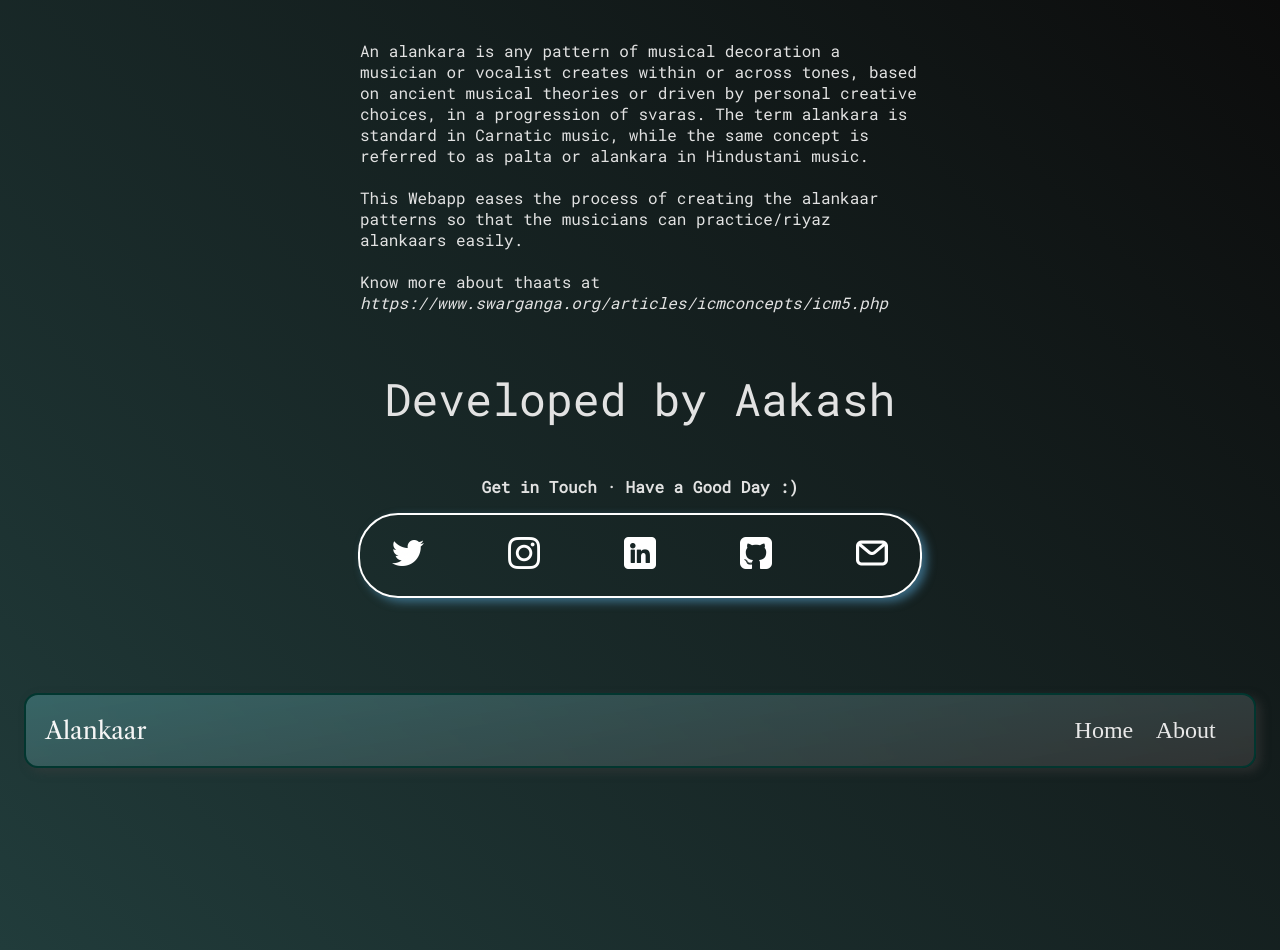
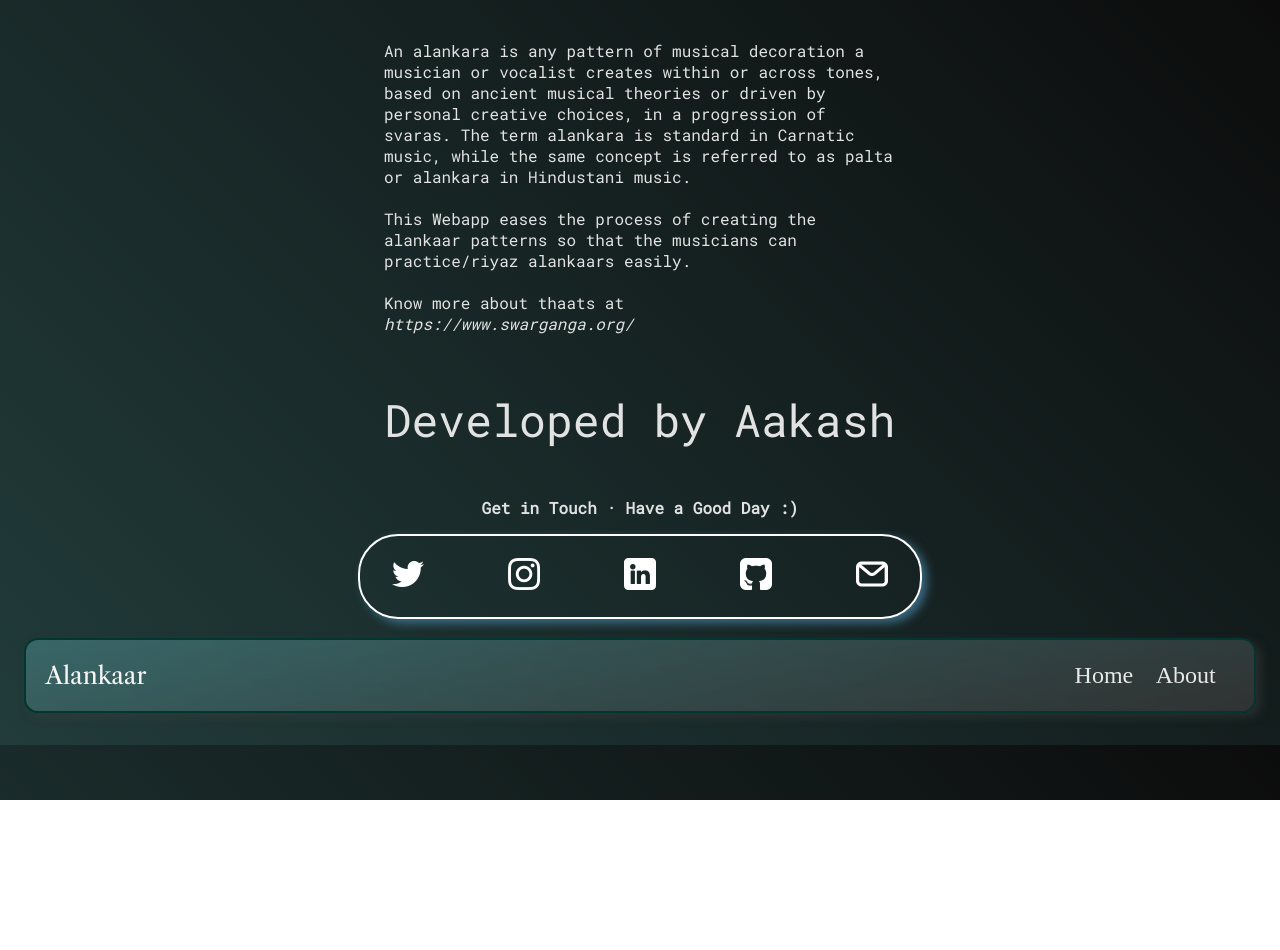
Before and after one commit to Betaakash/your-alankaar, a React (Create React App) app: page /about in a window 1280 px wide. After the commit the page ends 800 px from the top, so only its background shows below. Built offline with nearby package versions, Linux system fonts and the light colour scheme; a web font is replaced by a local one.

Commit message:
fixed about

```diff
--- a/src/about.css
+++ b/src/about.css
@@ -1,26 +1,26 @@
 .boddy {
-  height: 100vh;
+  height: 100%;
+  /* border: 1px white solid; */
 }
 
-.another_link {
-  margin-bottom: 0;
-  margin-left: 0;
-  margin-right: 0;
-  margin-top: 0;
+#another_link {
+  /* border: 1px solid white; */
+  margin-right: 1.5rem;
   text-decoration: none;
-  margin: inherit;
+  /* margin: inherit; */
   color: inherit;
-  padding: inherit;
-
+  /* padding: inherit; */
 }
 
 .music {
+  /* border: 1px solid white; */
   margin: 0 auto;
   margin-top: 1.5rem;
   max-width: 35rem;
   margin-bottom: 0;
-  display: flex;
+  /* display: flex; */
   justify-content:center;
+  /* margin-right: 1.5rem; */
   align-items: center;
   align-self: center;
   /* font-size: 2.8rem; */
@@ -77,6 +77,8 @@ p {
   justify-content: center;
   align-items: center;
   align-self: center;
+  margin-left: 1.5rem;
+  margin-right: 1.5rem;
 }
 
 .classp {
--- a/src/about.js
+++ b/src/about.js
@@ -24,11 +24,11 @@ const About = () => {
             that the musicians can practice/riyaz alankaars easily. <br />{" "}
             <br />
             Know more about thaats at{" "}
-            <a className="another_link"
+            <a id="another_link"
               href="https://www.swarganga.org/articles/icmconcepts/icm5.php"
               target="_blank"
             >
-             <i>https://www.swarganga.org/articles/icmconcepts/icm5.php </i>
+             <i>https://www.swarganga.org/ </i>
             </a>
           </p>
         </div>
@@ -66,8 +66,7 @@ const About = () => {
           </ul>
         </div>
       </div>
-      <>
-        <nav className="navbar fixed-top">
+      <nav className="navbar fixed-top">
           <ul className="nav-list">
             <li className="logo">Alankaar</li>
             <div className="rightNav">
@@ -84,6 +83,8 @@ const About = () => {
             </div>
           </ul>
         </nav>
+      <>
+
       </>{" "}
     </>
   );
```
